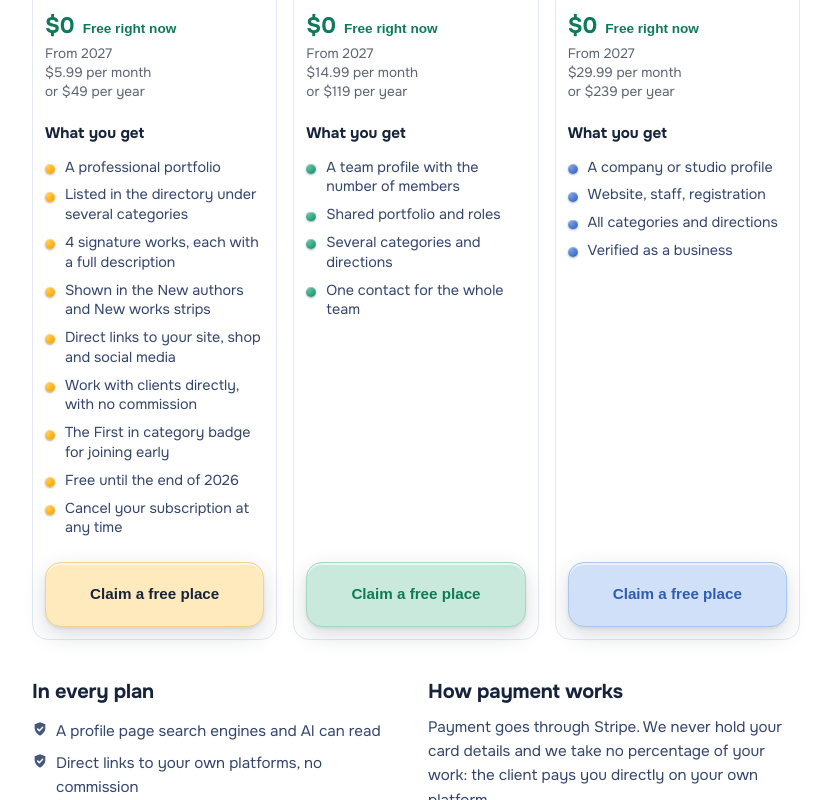
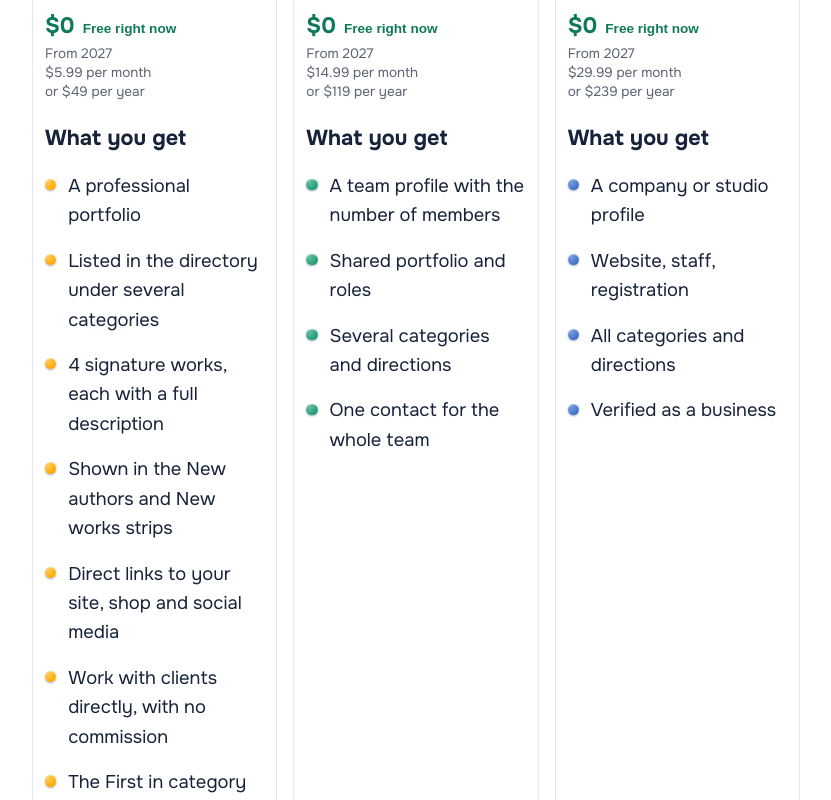
Before and after one commit to dm100usa-oss/no-ai-marketplace, a Next.js app: page /en/pricing in a window 1280 px wide. Shown: the part 840-1640 px from the top of the page, without its empty margins (224-1055 px from the left). Built offline with nearby package versions, Linux system fonts and the light colour scheme; a web font is replaced by a local one.

Commit message:
Add files via upload

```diff
--- a/src/components/PlansTable.tsx
+++ b/src/components/PlansTable.tsx
@@ -206,24 +206,24 @@ export function PlansTable({ lang, dict }: { lang: Locale; dict: Dictionary }) {
                   the beads below; a coloured heading on top of both was one
                   voice too many. */}
               <p
-                className="mt-5 text-[0.95rem] font-bold"
+                className="mt-5 text-[1.35rem] font-bold"
                 style={{ fontFamily: "var(--font-display)", color: "var(--color-ink)" }}
               >
                 {dict.pricing.includedTitle}
               </p>
 
-              <ul className="mt-3 space-y-2" style={{ color: "var(--color-muted)" }}>
+              <ul className="mt-4 flex flex-col gap-4 text-[1.15rem]" style={{ color: "var(--color-ink)" }}>
                 {dict.pricing.planFeatures[id].map((line) => (
-                  <li key={line} className="flex items-start gap-2.5 text-[0.9rem] leading-snug">
+                  <li key={line} className="flex items-start gap-3">
                     {/* The same glossy bead the homepage lists use, so the
                         two pages read as one site. Here it takes the card's
                         own colour instead of the site blue. */}
                     <span
                       aria-hidden="true"
-                      className="mt-[0.4rem] shrink-0 rounded-full"
+                      className="mt-[0.45rem] shrink-0 rounded-full"
                       style={{
-                        width: "0.62rem",
-                        height: "0.62rem",
+                        width: "0.7rem",
+                        height: "0.7rem",
                         background: tone.dot,
                         boxShadow:
                           "0 1px 2px rgba(30,50,90,0.4), inset 0 1px 1px rgba(255,255,255,0.45)",
```
